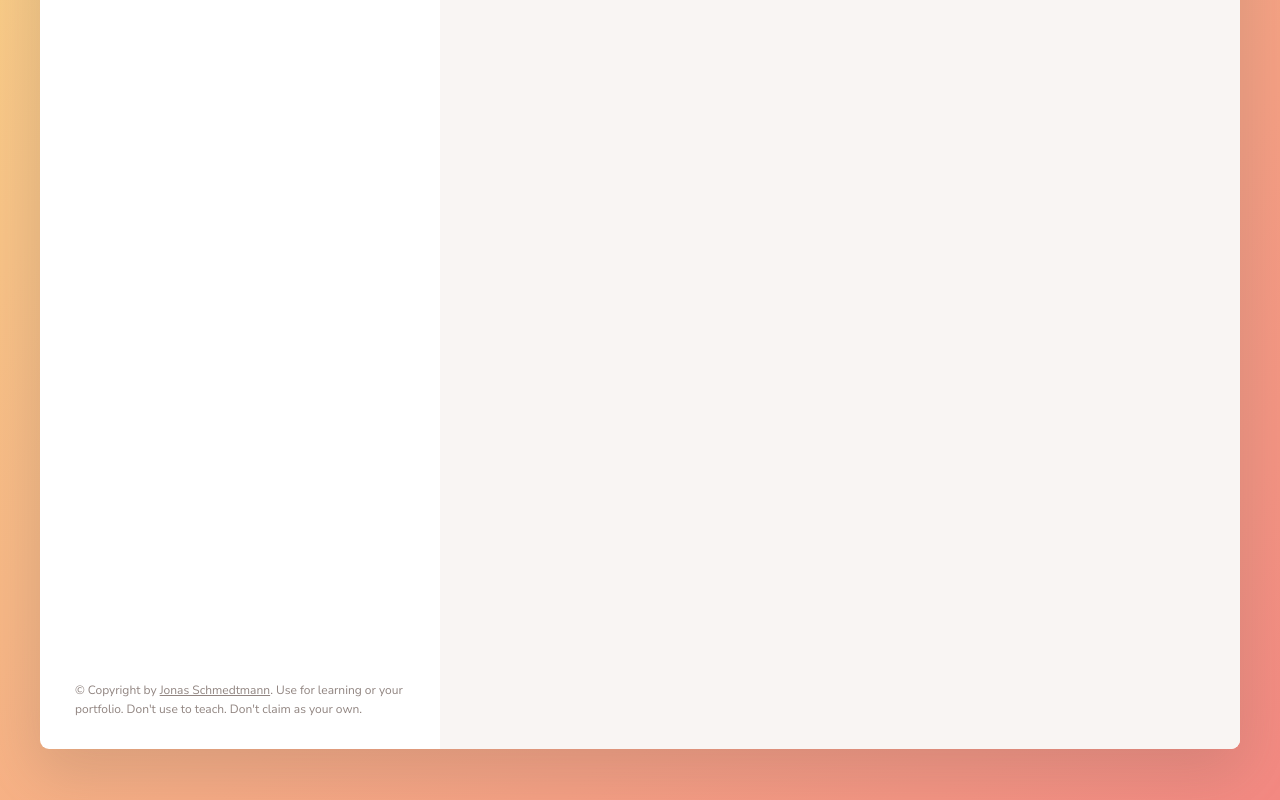
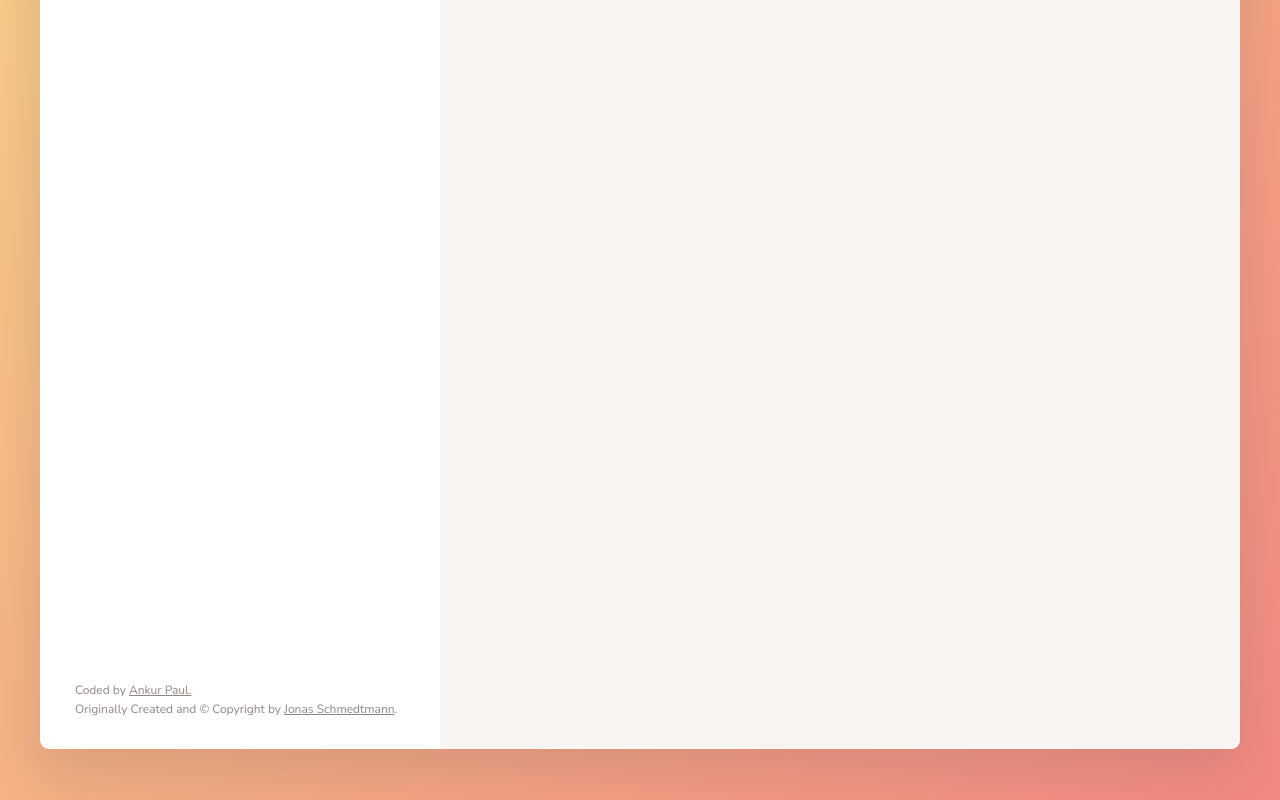
Before and after one commit to ankur-paul/forkify, a website built with Parcel: page index.html in a window 1280 px wide. Shown: the part 472-1272 px from the top of the page. Built offline with nearby package versions, Linux system fonts and the light colour scheme.

Commit message:
added live-site link

```diff
--- a/index.html
+++ b/index.html
@@ -129,14 +129,24 @@
         </div>
 
         <p class="copyright">
-          &copy; Copyright by
+          <span>
+            Coded by
+            <a
+              class="linkedin-link"
+              target="_blank"
+              href="https://www.linkedin.com/in/ankurpaul52/"
+              >Ankur Paul.</a
+            ></span
+          >
+          <span>
+            Originally Created and &copy; Copyright by
             <a
               class="twitter-link"
               target="_blank"
               href="https://twitter.com/jonasschmedtman"
               >Jonas Schmedtmann</a
-          >. Use for learning or your portfolio. Don't use to teach. Don't claim
-          as your own.
+            >.</span
+          >
         </p>
       </div>
 
--- a/src/sass/_searchResults.scss
+++ b/src/sass/_searchResults.scss
@@ -34,9 +34,14 @@
   font-size: 1.2rem;
   padding: 0 3.5rem;
   margin-top: 4rem;
+  display: flex;
+  flex-direction: column;
 
   .twitter-link:link,
-  .twitter-link:visited {
+  .twitter-link:visited,
+  .linkedin-link:link,
+  .linkedin-link:visited {
+    // font-weight: bold;
     color: $color-grey-dark-2;
   }
 }
```
Also changed, not shown: README.md. Lines whose indentation alone changed are shown as unchanged.
